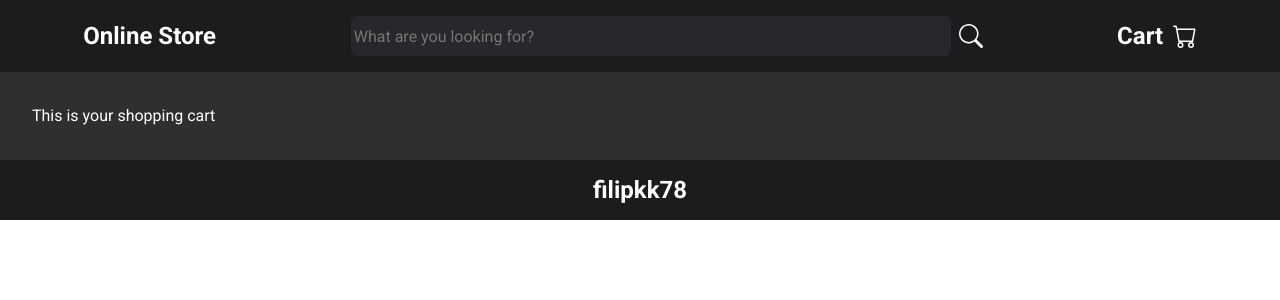
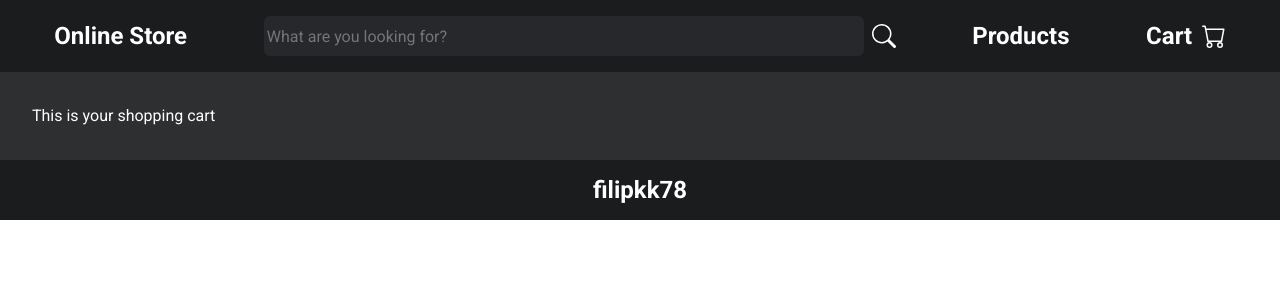
Before and after one commit to filipkk78/shopping-cart, a React (Vite) app: page /cart in a window 1280 px wide. Shown: the top 300 px of the page. Built offline with nearby package versions, Linux system fonts and the light colour scheme; a web font is replaced by a local one.

Commit message:
Add shop link to header

```diff
--- a/src/components/Header/Header.jsx
+++ b/src/components/Header/Header.jsx
@@ -24,6 +24,9 @@ function Header() {
             <path d="M11.742 10.344a6.5 6.5 0 1 0-1.397 1.398h-.001q.044.06.098.115l3.85 3.85a1 1 0 0 0 1.415-1.414l-3.85-3.85a1 1 0 0 0-.115-.1zM12 6.5a5.5 5.5 0 1 1-11 0 5.5 5.5 0 0 1 11 0" />
           </svg>
         </div>
+        <h2>
+          <Link to="/shop">Products</Link>
+        </h2>
         <h2 className={styles.cartLink}>
           <Link to="/cart">Cart</Link>
           <svg
```
